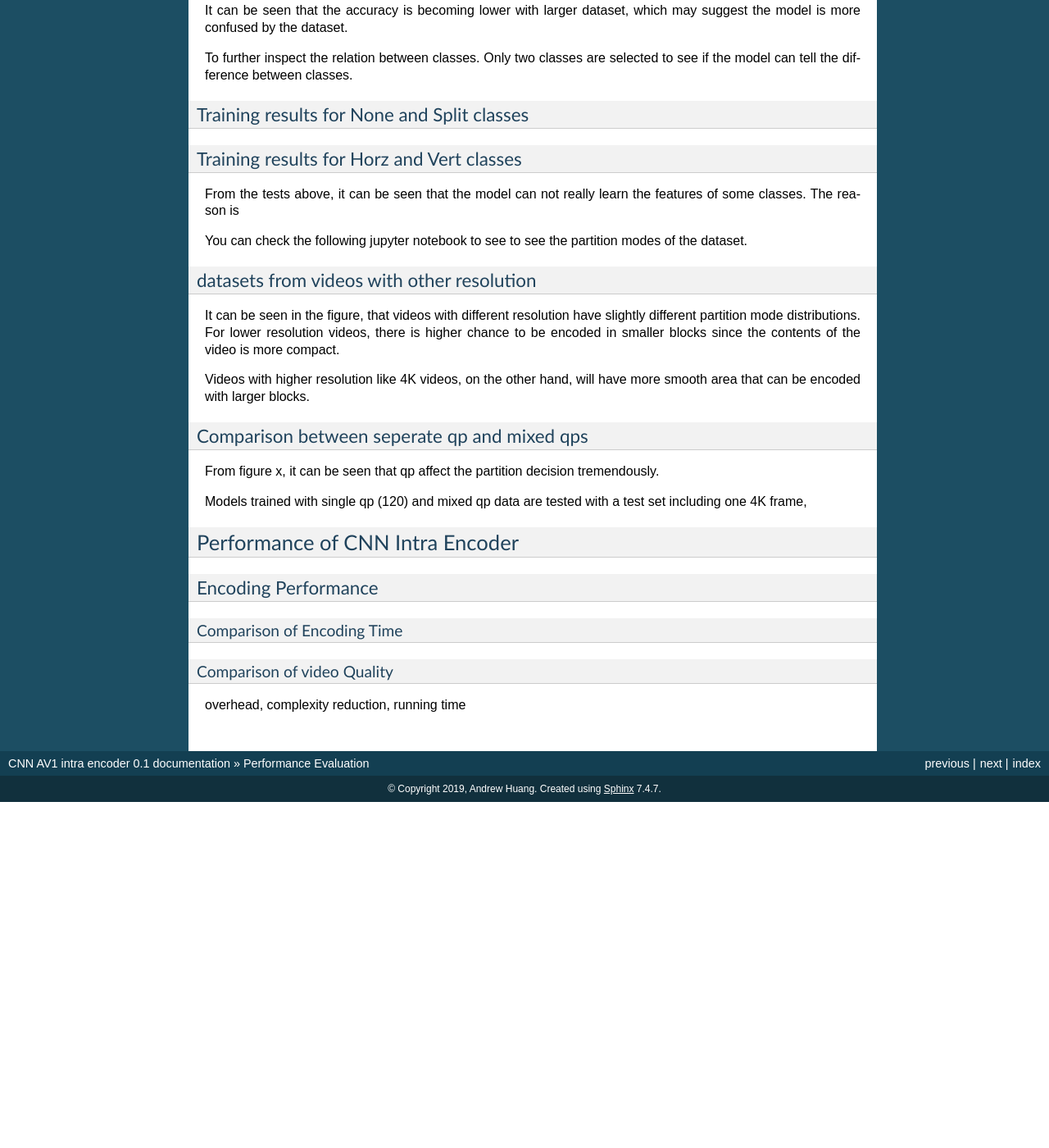
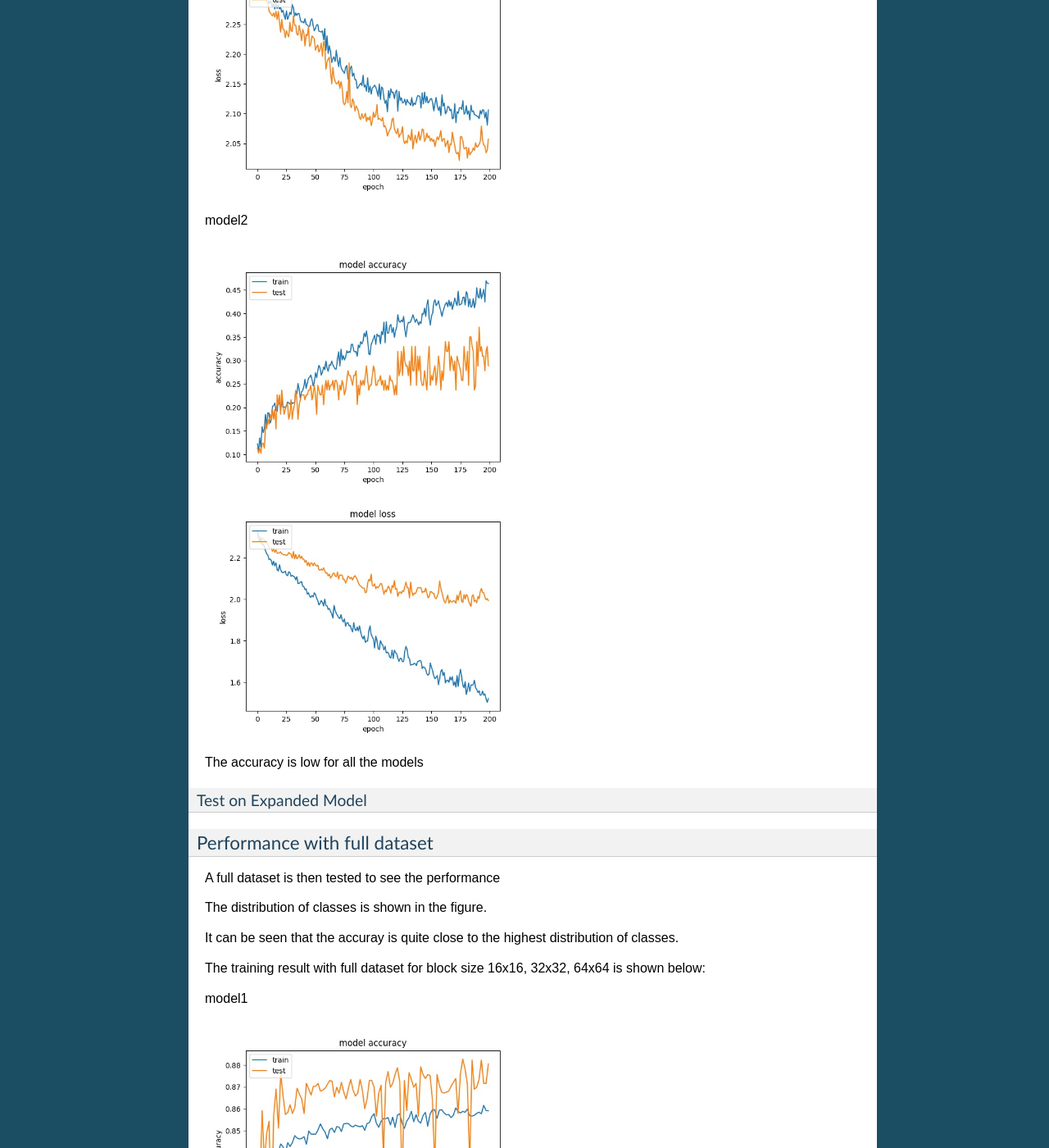
Before and after one commit to epadam/CNN-AV1-intra-encoder, a Sphinx documentation site: the page built from source/performance.rst, in a window 1280 px wide and 1400 px high, scrolled down 1946 px. Shown: the whole window at 82% size. Built offline with Sphinx 7.4.7, drawn with Linux system fonts in a browser that asks for light colours; before the commit the page ends 2924 px from its top, so only the background shows below that.

Commit message:
Update performance.rst

```diff
--- a/source/performance.rst
+++ b/source/performance.rst
@@ -44,8 +44,22 @@ To avoid a biased training model, the dataset is trimmed so that each class can
 
 The training result for block size 16x16, 32x32, 64x64 is shown below:
 
+model1
+
+.. image:: img/m1_qp120_64_acc_ecf.jpg
+   :width: 50%
+
+.. image:: img/m1_qp120_64_loss_ecf.jpg
+   :width: 50%
+
+model2
 
 
+.. image:: img/mnist_qp120_64_acc_ecf.jpg
+   :width: 50%
+
+.. image:: img/mnist_qp120_64_loss_ecf.jpg
+   :width: 50%
 
 The accuracy is low for all the models
 
@@ -63,6 +77,27 @@ A full dataset is then tested to see the performance
 The distribution of classes is shown in the figure.
 
 It can be seen that the accuray is quite close to the highest distribution of classes.
+
+The training result with full dataset for block size 16x16, 32x32, 64x64 is shown below:
+
+
+model1
+
+.. image:: img/m1_qp120_64_acc_f.jpg
+   :width: 50%
+
+.. image:: img/m1_qp120_64_loss_f.jpg
+   :width: 50%
+
+model2
+
+
+.. image:: img/m1_qp120_64_acc_f.jpg
+   :width: 50%
+
+.. image:: img/m1_qp120_64_loss_f.jpg
+   :width: 50%
+
 
 Training with weighted cross entropy
 ^^^^^^^^^^^^^^^^^^^^^^^^^^^^^^^^^^^^^^^^^^
```
